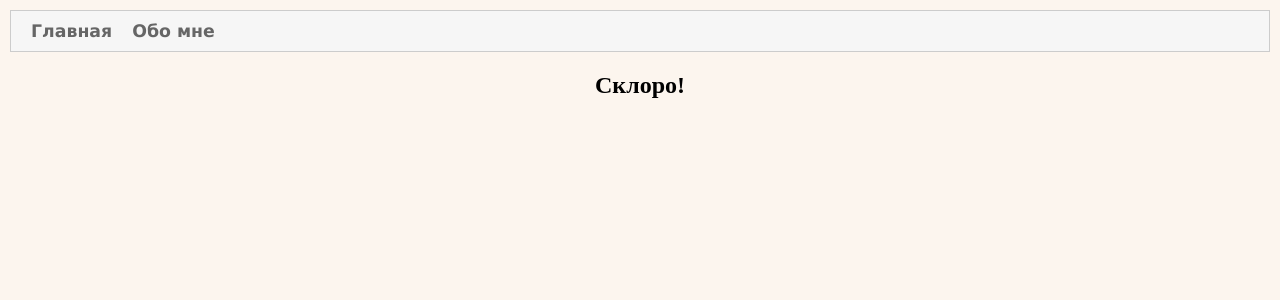
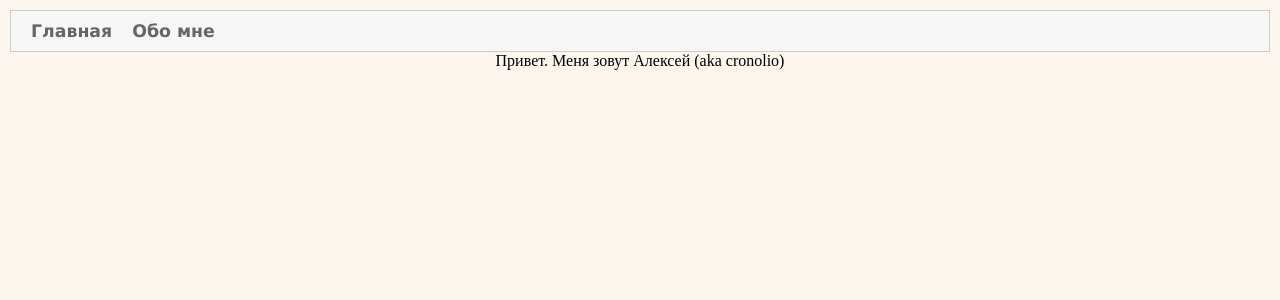
Before and after one commit to cronolio/cronolio.github.io, a Jekyll site: the page built from aboutme.md, in a window 1280 px wide. Shown: the top 300 px of the page. Built offline with Jekyll 4.4.1, drawn with Linux system fonts in a browser that asks for light colours.

Commit message:
add small info about myself

```diff
--- a/aboutme.md
+++ b/aboutme.md
@@ -2,4 +2,6 @@
 layout: default
 title: Обо мне
 ---
-<div align="center"><h2>Склоро!</h2>
+<div align="center">
+Привет. Меня зовут Алексей (aka cronolio)
+</div>
```
